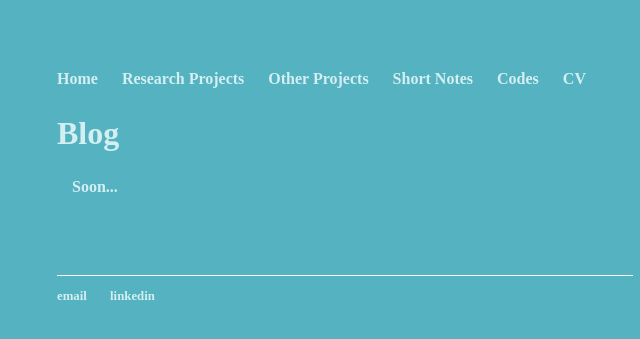
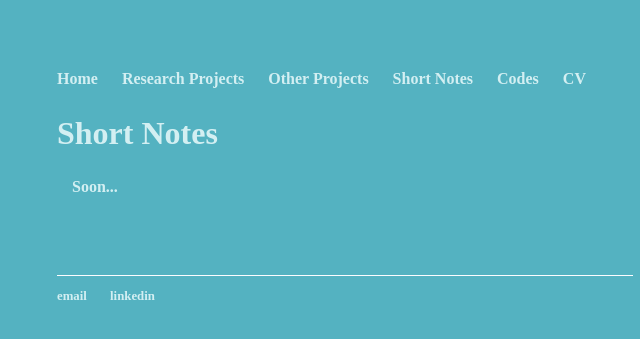
Before and after one commit to michelszklo/michelszklo.github.io, a Jekyll site: the page built from short_notes.html, in a window 1280 px wide. Shown: the top 339 px of the page, without its empty margins (295-935 px from the left). Built offline with Jekyll 4.4.1, drawn with Linux system fonts in a browser that asks for light colours.

Commit message:
renaming

```diff
--- a/blog.html
+++ b/short_notes.html
@@ -1,9 +1,9 @@
 ---
 layout: default
-title: Michel Szklo's Blog
+title: Michel Szklo's Short Notes
 ---
 <div class="blurb">
-	<h2>Blog</h2>
+	<h2>Short Notes</h2>
 	<h3 style="padding-left: 15px;">Soon...</h3>
 	<p>&nbsp;</p>
 	<p>&nbsp;</p>
```
